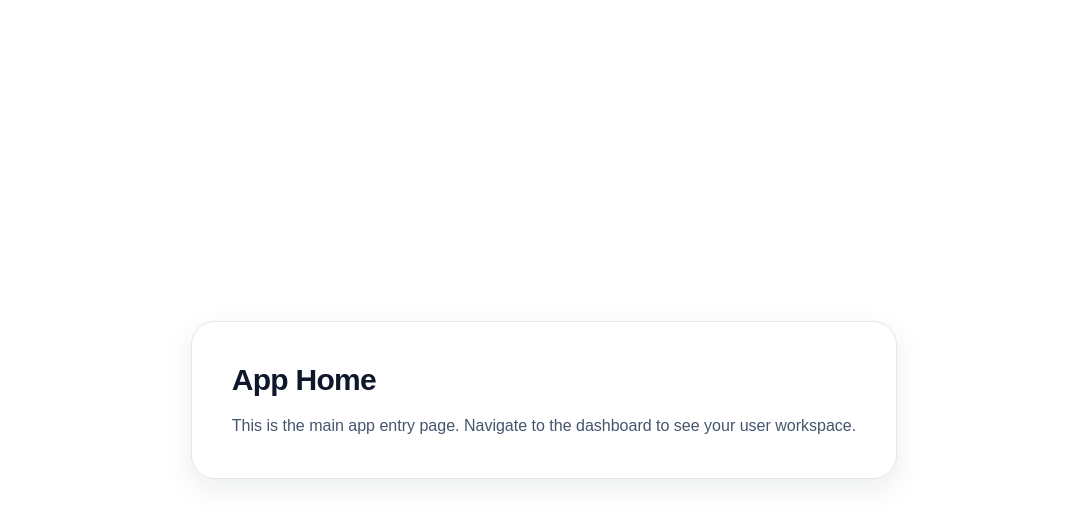
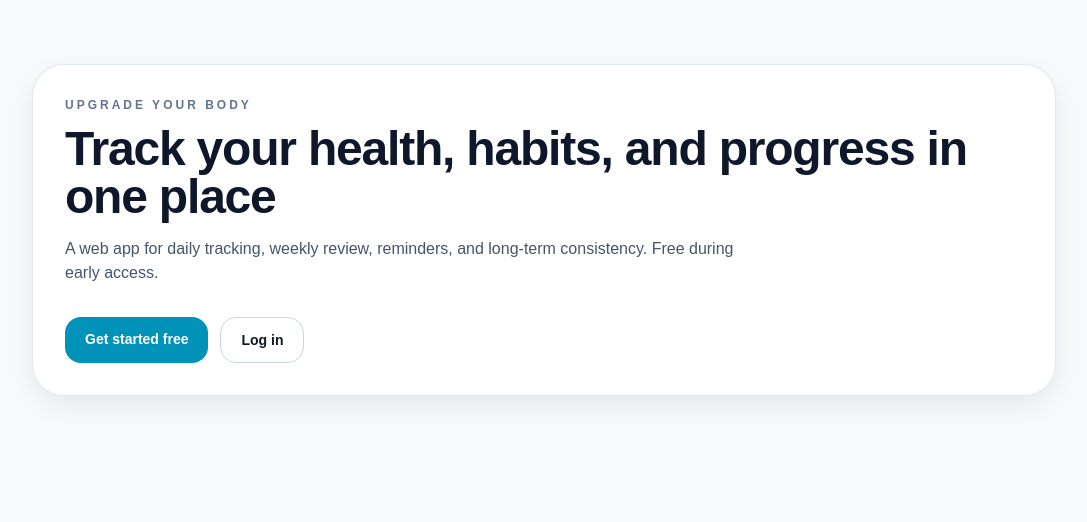
Before and after one commit to niallmoneill-ctrl/Upgrade-your-body, a Next.js app: page / in a window 1280 px wide. Shown: the top 522 px of the page, without its empty margins (96-1183 px from the left). Built offline with nearby package versions, Linux system fonts and the light colour scheme.

Commit message:
Fix homepage links

```diff
--- a/app/page.tsx
+++ b/app/page.tsx
@@ -1,11 +1,37 @@
-export default function AppPage() {
+import Link from 'next/link'
+
+export default function HomePage() {
   return (
-    <main className="mx-auto flex min-h-screen max-w-4xl items-center justify-center px-4">
-      <div className="w-full rounded-3xl border border-slate-200 bg-white p-10 shadow-[0_10px_30px_rgba(15,23,42,0.08)]">
-        <h1 className="text-3xl font-bold tracking-tight text-slate-900">App Home</h1>
-        <p className="mt-4 text-slate-600">
-          This is the main app entry page. Navigate to the dashboard to see your user workspace.
+    <main className="min-h-screen bg-slate-50 px-4 py-16 text-slate-900">
+      <div className="mx-auto max-w-5xl rounded-[32px] border border-slate-200 bg-white p-8 shadow-[0_10px_30px_rgba(15,23,42,0.08)]">
+        <div className="text-xs font-semibold uppercase tracking-[0.25em] text-slate-500">
+          Upgrade Your Body
+        </div>
+
+        <h1 className="mt-3 text-4xl font-bold tracking-tight md:text-5xl">
+          Track your health, habits, and progress in one place
+        </h1>
+
+        <p className="mt-4 max-w-2xl text-base text-slate-600">
+          A web app for daily tracking, weekly review, reminders, and long-term consistency.
+          Free during early access.
         </p>
+
+        <div className="mt-8 flex flex-wrap gap-3">
+          <Link
+            href="/signup"
+            className="inline-flex rounded-2xl bg-cyan-600 px-5 py-3 text-sm font-semibold text-white"
+          >
+            Get started free
+          </Link>
+
+          <Link
+            href="/login"
+            className="inline-flex rounded-2xl border border-slate-300 bg-white px-5 py-3 text-sm font-semibold text-slate-900"
+          >
+            Log in
+          </Link>
+        </div>
       </div>
     </main>
   )
```
